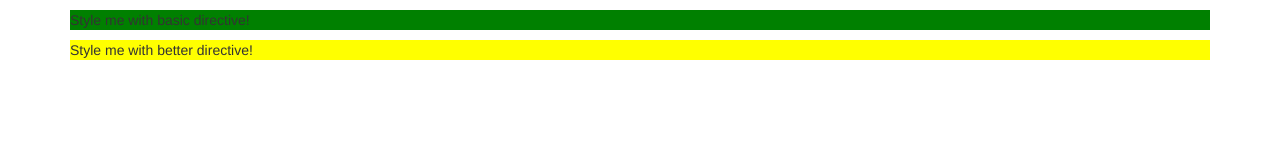
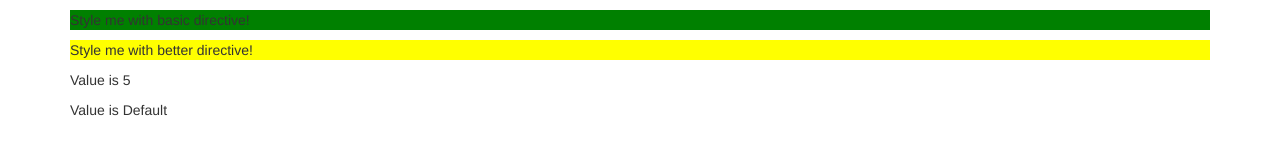
Before and after one commit to jmcgrath207/Angular4Directives, an Angular app: page / in a window 1280 px wide. Shown: the part 177-332 px from the top of the page. Built offline with nearby package versions, Linux system fonts and the light colour scheme.

Commit message:
ngswitch

```diff
--- a/src/app/app.component.html
+++ b/src/app/app.component.html
@@ -47,6 +47,12 @@
       </ul>
       <p appBasicHighLight>Style me with basic directive!</p>
       <p [appBetterHighlight]="'red'" defautColor="yellow" >Style me with better directive!</p>
+      <div [ngSwitch]="value">
+        <p *ngSwitchCase="5"> Value is 5</p>
+        <p *ngSwitchCase="10"> Value is 10</p>
+        <p *ngSwitchCase> Value is 100</p>
+        <p>Value is Default</p>
+      </div>
     </div>
   </div>
 </div>
--- a/src/app/app.component.ts
+++ b/src/app/app.component.ts
@@ -10,4 +10,5 @@
   oddNumbers = [1, 3, 5];
   evenNumbers = [2, 4];
   onlyOdd = false;
+  value = 5;
 }
```
